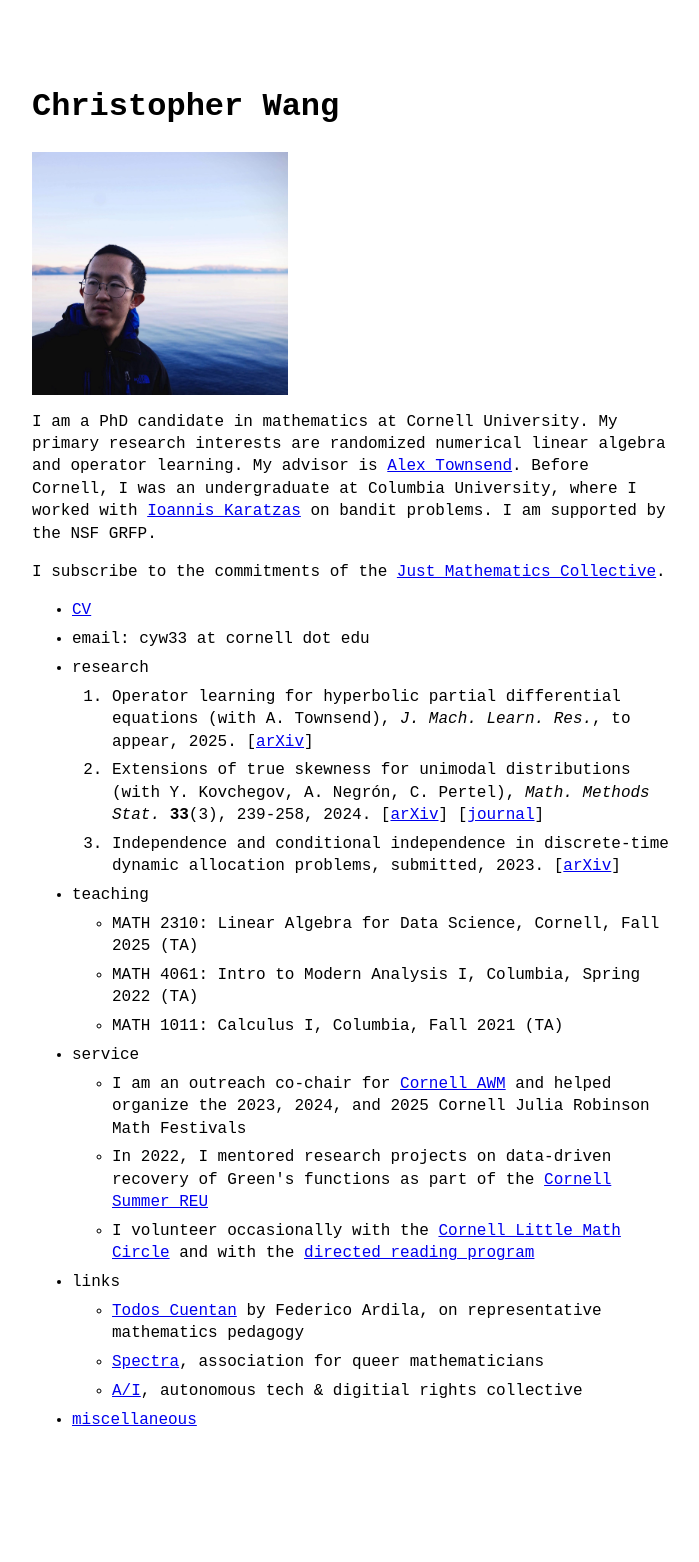
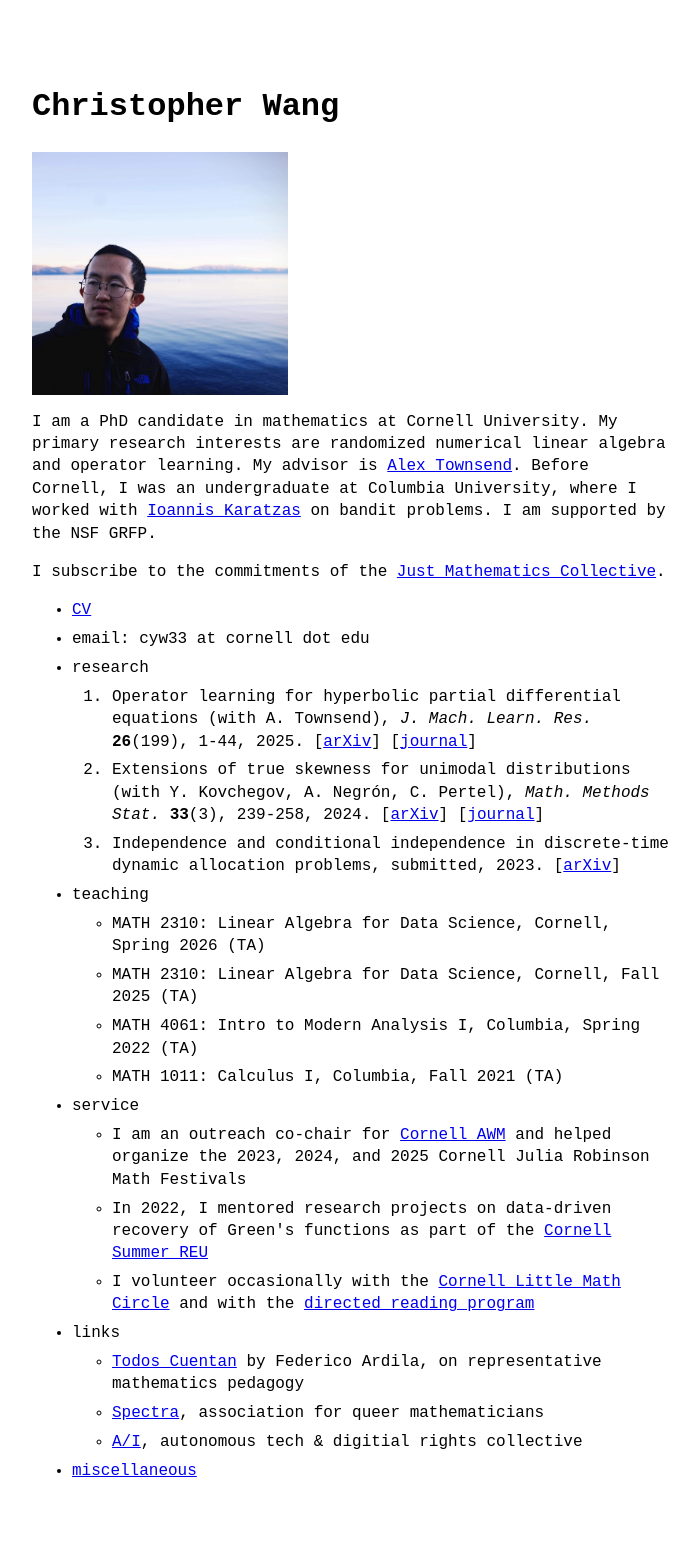
Before and after one commit to chriswang030/chriswang030.github.io, a Jekyll site: the page built from index.md, in a window 1280 px wide. Shown: the whole page, without its empty margins (288-987 px from the left). Built offline with Jekyll 4.4.1, drawn with Linux system fonts in a browser that asks for light colours; before the commit the page ends 1511 px from its top, so only the background shows below that.

```diff
--- a/_data/menu.yml
+++ b/_data/menu.yml
@@ -15,6 +15,7 @@ entries:
 
   - title: teaching
     entries:
+      - title: "MATH 2310: Linear Algebra for Data Science, Cornell, Spring 2026 (TA)"
       - title: "MATH 2310: Linear Algebra for Data Science, Cornell, Fall 2025 (TA)"
       - title: "MATH 4061: Intro to Modern Analysis I, Columbia, Spring 2022 (TA)"
       - title: "MATH 1011: Calculus I, Columbia, Fall 2021 (TA)"
```
Also changed, not shown: _posts/2025-09-16-oplearn.md (+4 -1 lines), 1 other file.
